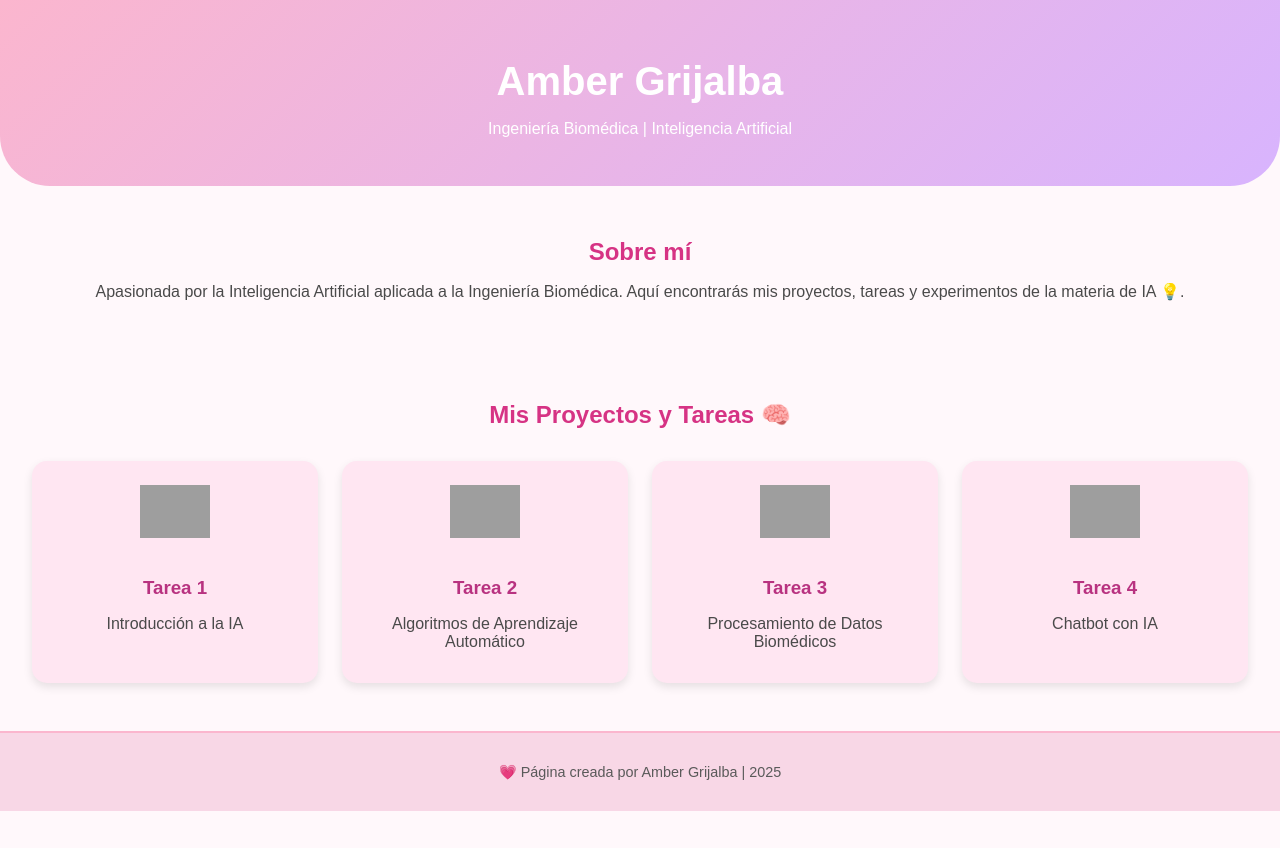
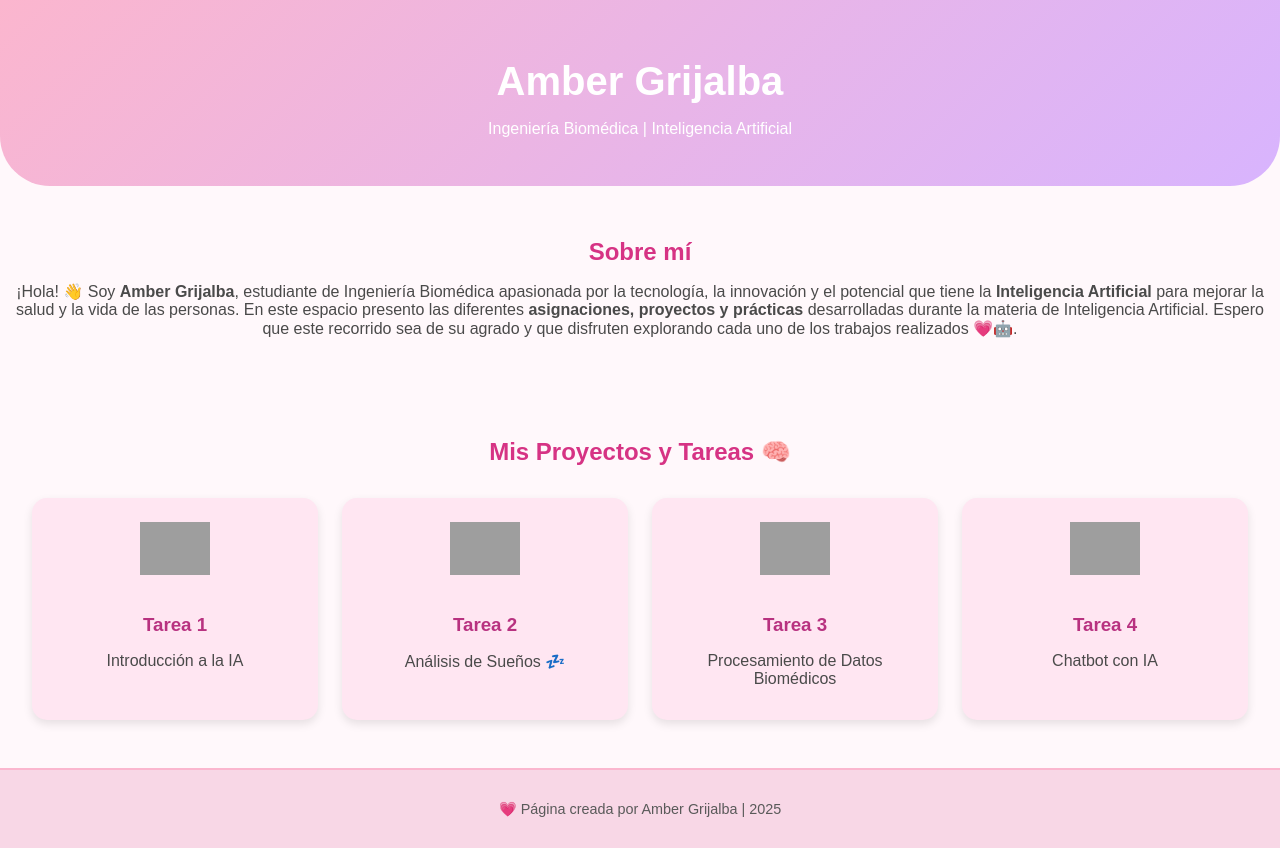
Before and after one commit to AmberGrijalba/Amber-Grijalba, a plain HTML site: page index.html in a window 1280 px wide. Before the commit the page ends 811 px from the top, so only its background shows below. Drawn offline with Linux system fonts and the light colour scheme; grey boxes are pictures that could not be loaded.

Commit message:
index.html

```diff
--- a/index.html
+++ b/index.html
@@ -14,7 +14,9 @@
 
   <section class="about">
     <h2>Sobre mí</h2>
-    <p>Apasionada por la Inteligencia Artificial aplicada a la Ingeniería Biomédica. Aquí encontrarás mis proyectos, tareas y experimentos de la materia de IA 💡.</p>
+    <p>¡Hola! 👋 Soy <strong>Amber Grijalba</strong>, estudiante de Ingeniería Biomédica apasionada por la tecnología, la innovación y el potencial que tiene la <strong>Inteligencia Artificial</strong> para mejorar la salud y la vida de las personas.
+    En este espacio presento las diferentes <strong>asignaciones, proyectos y prácticas</strong> desarrolladas durante la materia de Inteligencia Artificial.
+    Espero que este recorrido sea de su agrado y que disfruten explorando cada uno de los trabajos realizados 💗🤖.</p>
   </section>
 
   <section class="projects">
@@ -27,10 +29,10 @@
         <p>Introducción a la IA</p>
       </a>
 
-      <a href="https://github.com/AmberGrijalba/Tarea2" class="project-card" target="_blank">
+      <a href="https://github.com/AmberGrijalba/Amber-Grijalba/blob/main/Tarea%202%20/Analisis%20de%20sue%C3%B1os" class="project-card" target="_blank">
         <img src="https://cdn-icons-png.flaticon.com/512/4712/4712030.png" alt="Machine learning">
         <h3>Tarea 2</h3>
-        <p>Algoritmos de Aprendizaje Automático</p>
+        <p>Análisis de Sueños 💤</p>
       </a>
 
       <a href="https://github.com/AmberGrijalba/Tarea3" class="project-card" target="_blank">
```
